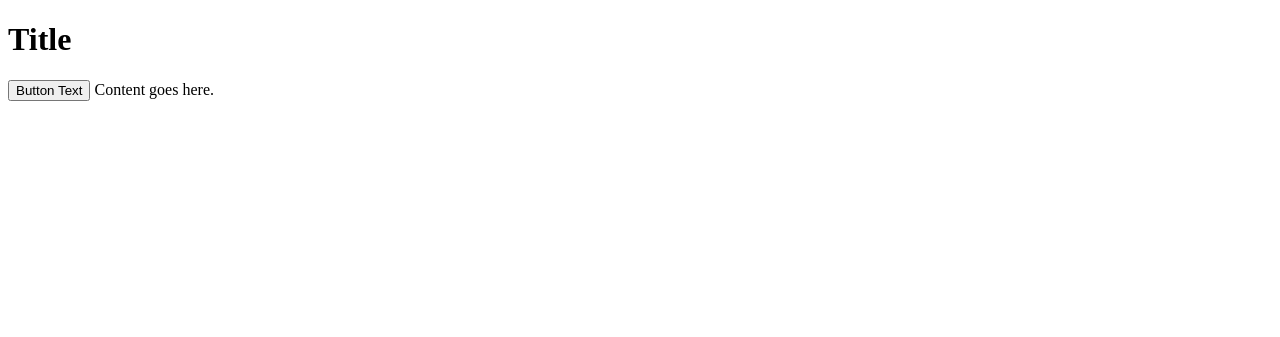
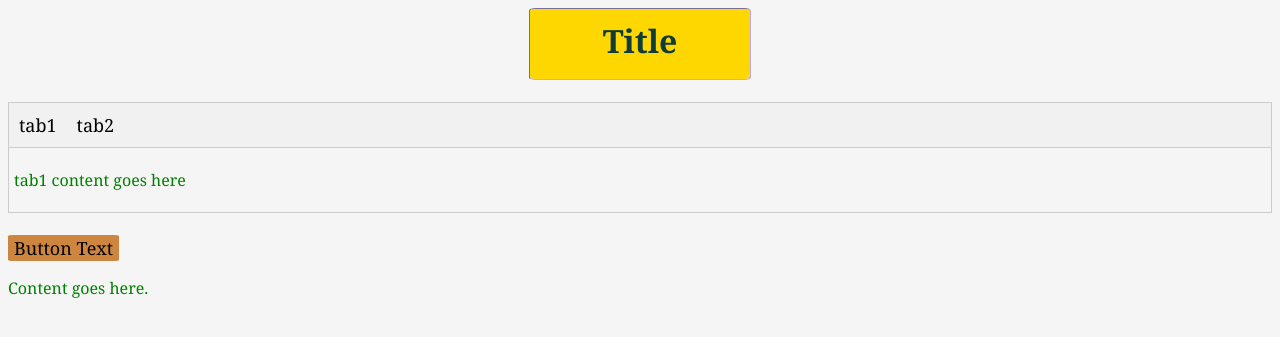
Before and after one commit to isaacrattey/ENME472-CapstoneProject, a Flask app: page / in a window 1280 px wide. Shown: the top 337 px of the page. Run offline with Flask 2, Linux system fonts and the light colour scheme.

Commit message:
added some css

```diff
--- a/Website/templates/index.html
+++ b/Website/templates/index.html
@@ -1,14 +1,115 @@
 <!doctype html>
 <html>
 <head>
+    <!--link rel="stylesheet" href="{{ url_for('static', filename= 'templates/style.css') }}"-->
     <title>Our Funky HTML Page</title>
     <meta name="description" content="Our first page">
     <meta name="keywords" content="html tutorial template">
+
+    <style>
+        body {
+            font-family: Cambria, Cochin, Georgia, Times, 'Times New Roman', serif;
+            background-color: whitesmoke;
+            }
+
+        h1 {
+            border: 1px rgb(190, 170, 238) solid;
+            border-style: inset;
+            border-radius: 3%;
+            box-shadow: inset 8em 2em gold;
+
+            color: rgb(15, 59, 57);
+
+            height: 50px;
+            width: 200px;
+
+            margin: auto;
+            text-align: center;
+            padding: 10px;}
+
+        p {
+            color: green;
+        }
+
+        .tab {
+            border: 1px solid #ccc;
+            background-color: #f1f1f1;
+            overflow: hidden;
+        }
+
+        .tab button{
+            background-color: inherit;
+            border: none;
+            cursor: pointer;
+            float: left;
+            padding: 10px 10px;
+            font-family: Cambria, Cochin, Georgia, Times, 'Times New Roman', serif;
+            font-size: 18px;
+        }
+
+        .tabcontent {
+            display: none;
+            padding: 5px 5px;
+            border: 1px solid #ccc;
+            border-top: none;
+        }
+
+        button {
+            background-color: peru;
+            border: none;
+            border-radius: 5%;
+            cursor: pointer;
+            font-family: Cambria, Cochin, Georgia, Times, 'Times New Roman', serif;
+            font-size: 18px;
+        }
+
+        button:hover {
+            box-shadow: 0 12px 16px 0 rgba(0,0,0,0.24), 0 17px 50px 0 rgba(0,0,0,0.19);
+        }
+    </style>
 </head>
 
-<h1>Title</h1>
+
+<body>
+    <h1>Title</h1>
+    <br>
+<div class='tab'>
+    <button class="tablinks" onclick="clickHandle(event, 'tab1')" id="defaultMode">tab1</button>
+    <button class="tablinks" onclick="clickHandle(event, 'tab2')">tab2</button>
+</div>
+
+<div id='tab1' class="tabcontent">
+    <p>tab1 content goes here</p>
+</div>
+
+<div id='tab2' class="tabcontent">
+    <p>tab2 content goes here</p>
+</div>
+
+<br>
+
 <a href=button_test><button>Button Text</button></a>
-<body>
-    Content goes here.
+    <p>Content goes here.</p>
+
 </body>
+
+<script>
+    function clickHandle(event, mode) {
+        var i, tabcontent, tablinks;
+        tabcontent = document.getElementsByClassName("tabcontent");
+        for (i = 0; i < tabcontent.length; i++) {
+            tabcontent[i].style.display = "none";
+        }
+        tablinks = document.getElementsByClassName("tablinks");
+        for (i = 0; i < tablinks.length; i++) {
+            tablinks[i].className = tablinks[i].className.replace(" active", "");
+        }
+        document.getElementById(mode).style.display = "block";
+        event.currentTarget.className += " active";
+}
+
+    document.getElementById("defaultMode").click();
+    document.getElementById("defaultStep").click();
+</script>
+
 </html>
--- /dev/null
+++ b/Website/templates/style.css
@@ -0,0 +1,6 @@
+h1 {
+    border: 2px #aee solid;
+    color: brown;
+    text-align: center;
+    padding: 10px;
+}
--- a/Website/test.py
+++ b/Website/test.py
@@ -1,5 +1,6 @@
 from flask import Flask, render_template, redirect, request
 
+#init flask application
 app = Flask(__name__)
 
 
```
